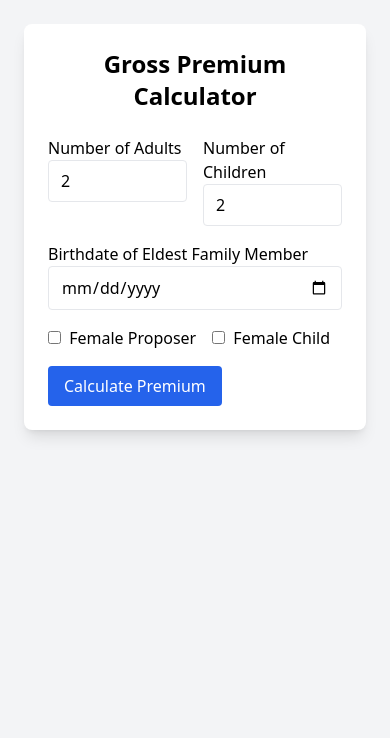
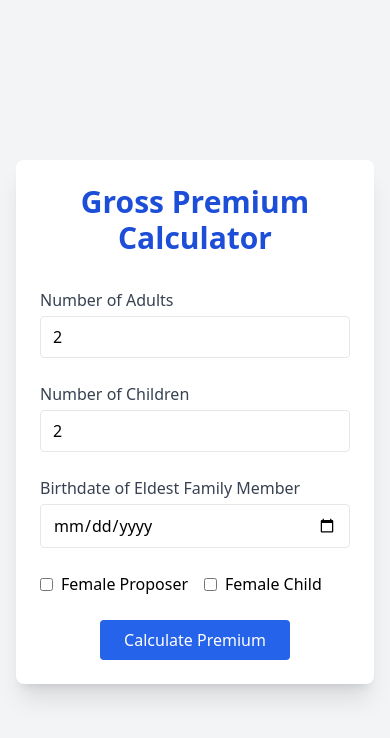
Before and after one commit to WarLord7821/insurance-calculator, a plain HTML site: page index.html in a window 390 px wide. Drawn offline with nearby package versions, Linux system fonts and the light colour scheme.

Commit message:
Update index.html
updated for mobile friendly version

```diff
--- a/index.html
+++ b/index.html
@@ -8,51 +8,57 @@
   <script defer src="script.js"></script>
   <script src="https://cdn.tailwindcss.com"></script>
 </head>
-<body class="bg-gray-100 p-6">
-  <div class="max-w-2xl mx-auto bg-white shadow-lg rounded-lg p-6">
-    <h1 class="text-2xl font-bold mb-6 text-center">Gross Premium Calculator</h1>
+<body class="bg-gray-100 min-h-screen flex items-center justify-center p-4">
+  <div class="w-full max-w-3xl bg-white shadow-xl rounded-lg p-6 md:p-10">
+    <h1 class="text-3xl font-bold mb-8 text-center text-blue-700">Gross Premium Calculator</h1>
 
     <!-- Input Form -->
-    <form id="premiumForm" class="space-y-4">
-      <div class="flex gap-4">
-        <div class="flex-1">
-          <label class="block font-medium">Number of Adults</label>
-          <input type="number" id="adults" min="1" value="2" class="w-full border rounded px-3 py-2" required>
+    <form id="premiumForm" class="space-y-6">
+      <div class="grid grid-cols-1 md:grid-cols-2 gap-6">
+        <div>
+          <label class="block font-medium text-gray-700">Number of Adults</label>
+          <input type="number" id="adults" min="1" value="2" class="mt-1 w-full border rounded px-3 py-2" required>
         </div>
-        <div class="flex-1">
-          <label class="block font-medium">Number of Children</label>
-          <input type="number" id="children" min="0" value="2" class="w-full border rounded px-3 py-2" required>
+        <div>
+          <label class="block font-medium text-gray-700">Number of Children</label>
+          <input type="number" id="children" min="0" value="2" class="mt-1 w-full border rounded px-3 py-2" required>
         </div>
       </div>
 
       <div>
-        <label class="block font-medium">Birthdate of Eldest Family Member</label>
-        <input type="date" id="birthdate" class="w-full border rounded px-3 py-2" required>
+        <label class="block font-medium text-gray-700">Birthdate of Eldest Family Member</label>
+        <input type="date" id="birthdate" class="mt-1 w-full border rounded px-3 py-2" required>
       </div>
 
-
-      <div class="flex gap-4">
-        <label><input type="checkbox" id="femaleProposer" class="mr-1"> Female Proposer</label>
-        <label><input type="checkbox" id="femaleChild" class="mr-1"> Female Child</label>
+      <div class="flex flex-wrap gap-4 items-center">
+        <label class="inline-flex items-center">
+          <input type="checkbox" id="femaleProposer" class="mr-2"> Female Proposer
+        </label>
+        <label class="inline-flex items-center">
+          <input type="checkbox" id="femaleChild" class="mr-2"> Female Child
+        </label>
       </div>
 
-      <button type="submit" class="bg-blue-600 text-white px-4 py-2 rounded hover:bg-blue-700">
+      <div class="text-center">
+        <button type="submit" class="bg-blue-600 text-white px-6 py-2 rounded hover:bg-blue-700 transition-all">
           Calculate Premium
         </button>
+      </div>
     </form>
 
     <!-- Output Table -->
-    <div id="resultTable" class="mt-8 hidden">
-      <h2 class="text-xl font-semibold mb-4 text-center">Gross Premium Table</h2>
-      <table class="w-full text-center border border-collapse">
+    <div id="resultTable" class="mt-10 hidden">
+      <h2 class="text-2xl font-semibold mb-4 text-center text-gray-800">Gross Premium Table</h2>
+      <div class="overflow-x-auto">
+        <table class="min-w-full text-center border border-collapse text-sm md:text-base">
           <thead>
             <tr class="bg-gray-200">
-            <th class="border px-2 py-1">Payment Type</th>
-            <th class="border px-2 py-1">5 Lakh</th>
-            <th class="border px-2 py-1">10 Lakh</th>
-            <th class="border px-2 py-1">15 Lakh</th>
-            <th class="border px-2 py-1">20 Lakh</th>
-            <th class="border px-2 py-1">25 Lakh</th>
+              <th class="border px-2 py-2">Payment Type</th>
+              <th class="border px-2 py-2">5 Lakh</th>
+              <th class="border px-2 py-2">10 Lakh</th>
+              <th class="border px-2 py-2">15 Lakh</th>
+              <th class="border px-2 py-2">20 Lakh</th>
+              <th class="border px-2 py-2">25 Lakh</th>
             </tr>
           </thead>
           <tbody id="premiumRows">
@@ -61,5 +67,6 @@
         </table>
       </div>
     </div>
+  </div>
 </body>
 </html>
```
Lines whose indentation alone changed are shown as unchanged.
